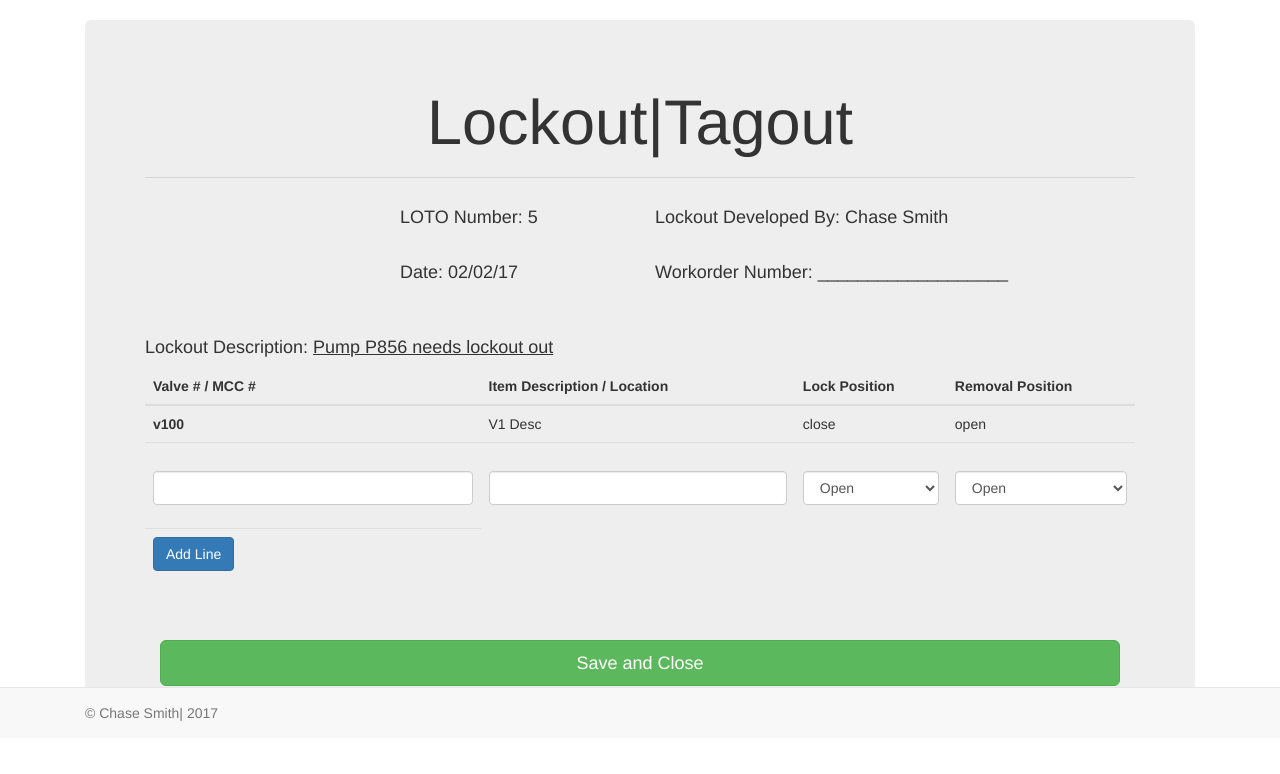
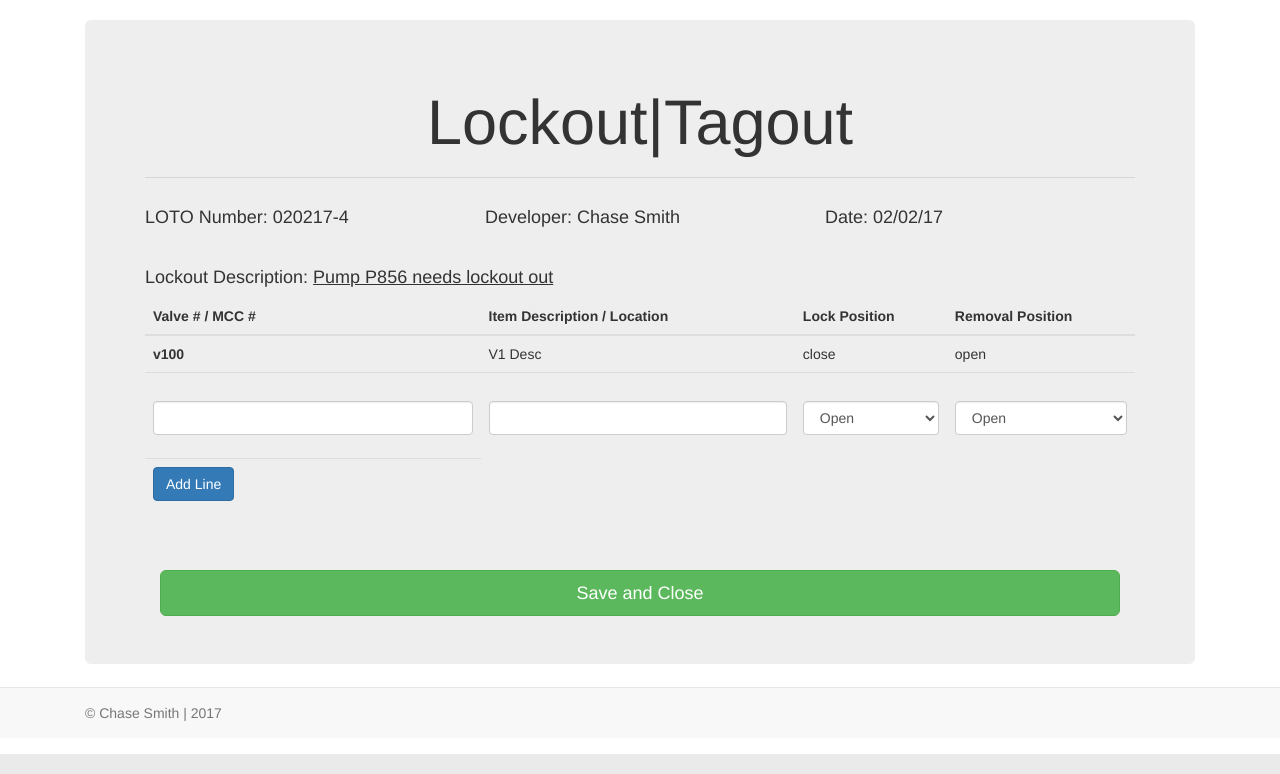
Before and after one commit to smithc0222/Disconnect, a Flask app: page /save_lockout in a window 1280 px wide. Shown: the part 62-836 px from the top of the page. Run offline with Flask 2, Linux system fonts and the light colour scheme; data comes from the database, SQL or seed files in the repository; both versions use the stored data as it was after the commit; some libraries are stand-ins or nearby versions.

Commit message:
Added lockout_number to model as string type, url still done on id

```diff
--- a/db_create.py
+++ b/db_create.py
@@ -11,7 +11,7 @@ db.session.add(User(username='dlaflamme',first_name='Dave',last_name='LaFlamme',
 
 user1=db.session.query(User).first()
 db.session.commit()
-lockout1=Lockout(lockout_description='Test lockout', lockout_author=user1,
+lockout1=Lockout(lockout_number='02022017-1', lockout_description='Test lockout', lockout_author=user1,
                 goggles=0, faceshield=0, fullface=0, dustmask=0,
                 leathergloves=0, saranax=0, nitrilegloves=0,
                 chemicalsuit=0, chemicalgloves=0, tyrex=0,
--- a/forms.py
+++ b/forms.py
@@ -11,6 +11,7 @@ class LoginForm(Form):
     password = PasswordField('Password', [validators.AnyOf(message='Wrong Password. Maybe a secret', values=['secret', 'password', 'admin'])])
 
 class LockoutForm(Form):
+    lockout_number=StringField('LOTO Number', [validators.Length(min=3)])
     lockout_description=StringField('Description', [validators.Length(min=2, max=300)])
     goggles=BooleanField('Goggles')
     faceshield=BooleanField('Face Shield')
--- a/templates/base.html
+++ b/templates/base.html
@@ -47,7 +47,7 @@
 
     <div class="navbar navbar-default navbar-fixed-bottom" role="navigation"  style="margin-bottom: 0px;" >
     	<div class="container">
-    		<p class ="navbar-text"> &copy; Chase Smith| 2017</p>
+    		<p class ="navbar-text"> &copy; Chase Smith | 2017</p>
     	</div>
     </div>
     <script src="https://ajax.googleapis.com/ajax/libs/jquery/1.11.0/jquery.min.js"></script>
--- a/templates/save_lockout.html
+++ b/templates/save_lockout.html
@@ -8,17 +8,14 @@
     </div>
       <hr>
       <div class="row">
-        <div class="col-xs-3 col-xs-offset-3 form-group">
-          <h4> LOTO Number: {{ this_lockout.id }} </h4>
+        <div class="col-md-4">
+          <h4> LOTO Number: {{ this_lockout.lockout_number }} </h4>
         </div>
-        <div class="col-xs-6 form-group">
-          <h4>Lockout Developed By: {{ this_lockout.lockout_author.first_name }} {{ this_lockout.lockout_author.last_name }}</h4>
+        <div class="col-md-4">
+          <h4>Developer: {{ this_lockout.lockout_author.first_name }} {{ this_lockout.lockout_author.last_name }}</h4>
         </div>
-        <div class="col-xs-3 col-xs-offset-3 form-group">
+        <div class="col-md-4">
           <h4>Date: {{ this_lockout.date.strftime("%m/%d/%y") }}</h4>
-        </div>
-        <div class="col-xs-6 form-group">
-          <h4>Workorder Number: ___________________</h4>
         </div>
       </div>
     <br>
--- a/templates/upload.html
+++ b/templates/upload.html
@@ -8,7 +8,7 @@
       <h1>  Lockout|Tagout </h1>
     </div>
     <div class="row" style="padding: 20px; font-size: 18px;">
-        <div class="col-lg-3 col-lg-offset-1">LOTO Number: {{ this_lockout.id }}</div>
+        <div class="col-lg-3 col-lg-offset-1">LOTO Number: {{ this_lockout.lockout_number }}</div>
         <div class="col-lg-4">Developed By: {{ this_lockout.lockout_author.first_name }} {{ this_lockout.lockout_author.last_name }}</div>
         <div class="col-lg-4">Date: {{ this_lockout.date.strftime("%m/%d/%y") }}</div>
     </div>
```
Also changed, not shown: lockout.py (+4 -3 lines), models.py (+5 -3 lines), templates/index.html (+4 -4 lines), templates/lockout.html (+14 -13 lines), lockout.db, 5 other files.
